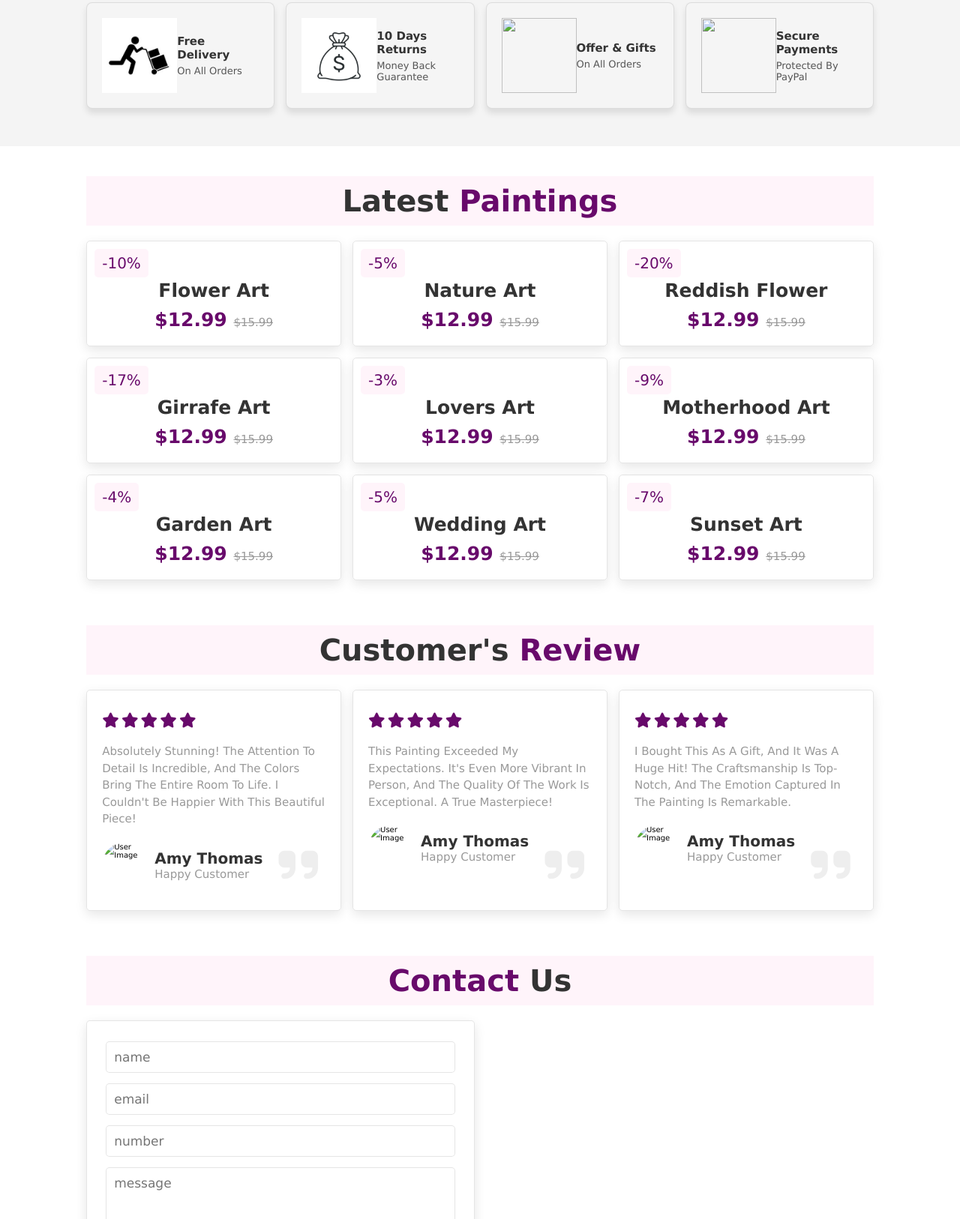
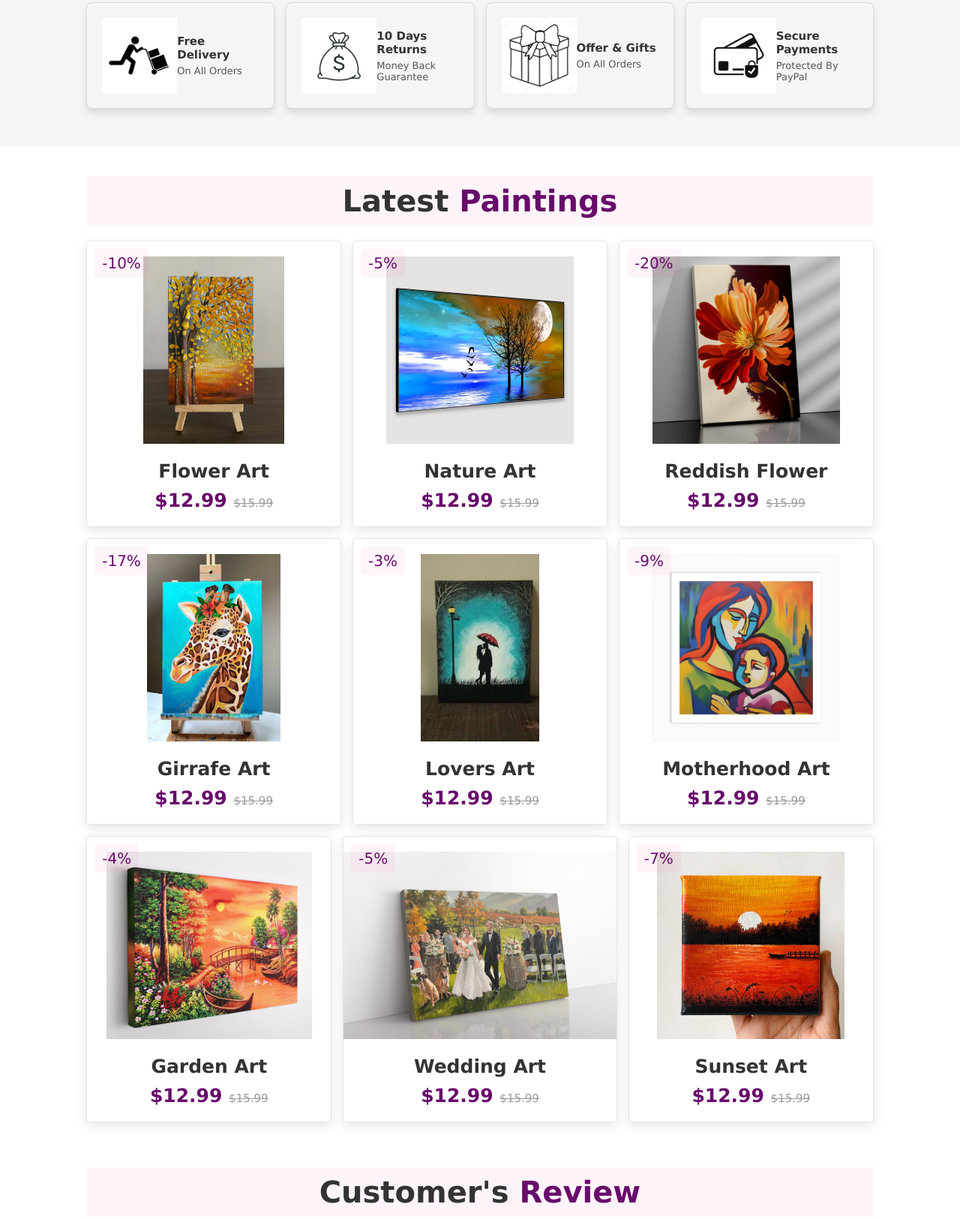
Before and after one commit to Aaisha2004/aaisha.github.io, a plain HTML site: page index.html in a window 1280 px wide. Shown: the part 1321-2947 px from the top of the page at 75% size. Drawn offline with Linux system fonts and the light colour scheme; files whose address does not match are found by name.

Commit message:
index.html

```diff
--- a/index.html
+++ b/index.html
@@ -118,7 +118,7 @@
                     </div>
 
                     <div class="icons">
-                        <img src="../ArtWeb/image/i3.png" alt="" class="icon-gifts">
+                        <img src="i3.png" alt="" class="icon-gifts">
                         <div class="info">
                             <h3>Offer & gifts</h3>
                             <span>On all orders</span>
@@ -126,7 +126,7 @@
                     </div>
 
                     <div class="icons">
-                        <img src="../ArtWeb/image/i4.png" alt="" class="icon-payments">
+                        <img src="i4.png" alt="" class="icon-payments">
                         <div class="info">
                             <h3>Secure Payments</h3>
                             <span>Protected by PayPal</span>
@@ -148,7 +148,7 @@
         <div class="box">
             <span class="discount">-10%</span>
             <div class="image">
-                <img src="../ArtWeb/image/p1.jpg" alt="">
+                <img src="p1.jpg" alt="">
                 <div class="icons">
                     <a href="#" class="fas fa-heart"></a>
                     <a href="#" class="cart-btn">add to cart</a>
@@ -164,7 +164,7 @@
         <div class="box">
             <span class="discount">-5%</span>
             <div class="image">
-                <img src="../ArtWeb/image/p2.jpg" alt="">
+                <img src="p2.jpg" alt="">
                 <div class="icons">
                     <a href="#" class="fas fa-heart"></a>
                     <a href="#" class="cart-btn">add to cart</a>
@@ -180,7 +180,7 @@
         <div class="box">
             <span class="discount">-20%</span>
             <div class="image">
-                <img src="../ArtWeb/image/p3.webp" alt="">
+                <img src="p3.webp" alt="">
                 <div class="icons">
                     <a href="#" class="fas fa-heart"></a>
                     <a href="#" class="cart-btn">add to cart</a>
@@ -196,7 +196,7 @@
         <div class="box">
             <span class="discount">-17%</span>
             <div class="image">
-                <img src="../ArtWeb/image/p4.jpg" alt="">
+                <img src="p4.jpg" alt="">
                 <div class="icons">
                     <a href="#" class="fas fa-heart"></a>
                     <a href="#" class="cart-btn">add to cart</a>
@@ -212,7 +212,7 @@
         <div class="box">
             <span class="discount">-3%</span>
             <div class="image">
-                <img src="../ArtWeb/image/p5.jpg" alt="">
+                <img src="p5.jpg" alt="">
                 <div class="icons">
                     <a href="#" class="fas fa-heart"></a>
                     <a href="#" class="cart-btn">add to cart</a>
@@ -228,7 +228,7 @@
         <div class="box">
             <span class="discount">-9%</span>
             <div class="image">
-                <img src="../ArtWeb/image/p6.avif" alt="">
+                <img src="p6.avif" alt="">
                 <div class="icons">
                     <a href="#" class="fas fa-heart"></a>
                     <a href="#" class="cart-btn">add to cart</a>
@@ -244,7 +244,7 @@
         <div class="box">
             <span class="discount">-4%</span>
             <div class="image">
-                <img src="../ArtWeb/image/p7.jpg" alt="">
+                <img src="p7.jpg" alt="">
                 <div class="icons">
                     <a href="#" class="fas fa-heart"></a>
                     <a href="#" class="cart-btn">add to cart</a>
@@ -260,7 +260,7 @@
         <div class="box">
             <span class="discount">-5%</span>
             <div class="image">
-                <img src="../ArtWeb/image/p8.jpg" alt="">
+                <img src="p8.jpg" alt="">
                 <div class="icons">
                     <a href="#" class="fas fa-heart"></a>
                     <a href="#" class="cart-btn">add to cart</a>
@@ -276,7 +276,7 @@
         <div class="box">
             <span class="discount">-7%</span>
             <div class="image">
-                <img src="../ArtWeb/image/r.webp" alt="">
+                <img src="r.webp" alt="">
                 <div class="icons">
                     <a href="#" class="fas fa-heart"></a>
                     <a href="#" class="cart-btn">add to cart</a>
@@ -309,7 +309,7 @@
             </div>
             <p>Absolutely stunning! The attention to detail is incredible, and the colors bring the entire room to life. I couldn't be happier with this beautiful piece!</p>
             <div class="user">
-                <img src="../ArtWeb/image/u1.jpg" alt="User Image">
+                <img src="u1.jpg" alt="User Image">
                 <div class="user-info">
                     <h3>Amy Thomas</h3>
                     <span>happy Customer</span>
@@ -328,7 +328,7 @@
             </div>
             <p>This painting exceeded my expectations. It's even more vibrant in person, and the quality of the work is exceptional. A true masterpiece!</p>
             <div class="user">
-                <img src="../ArtWeb/image/u2.jpg" alt="User Image">
+                <img src="u2.jpg" alt="User Image">
                 <div class="user-info">
                     <h3>Amy Thomas</h3>
                     <span>happy Customer</span>
@@ -347,7 +347,7 @@
             </div>
             <p>I bought this as a gift, and it was a huge hit! The craftsmanship is top-notch, and the emotion captured in the painting is remarkable.</p>
             <div class="user">
-                <img src="../ArtWeb/image/u3.jpg" alt="User Image">
+                <img src="u3.jpg" alt="User Image">
                 <div class="user-info">
                     <h3>Amy Thomas</h3>
                     <span>happy Customer</span>
@@ -379,7 +379,7 @@
         </form>
 
         <div class="image">
-            <img src="../ArtWeb/image/c1.jpg" alt="">
+            <img src="c1.jpg" alt="">
 
         </div>
 
@@ -427,7 +427,7 @@
             <a href="#">070-1619971</a>
             <a href="mailto:aaishamiswar@gmail.com">aaishamiswar@gmail.com</a>
             <a href="#">Colombo, Sri Lanka</a>
-            <img src="../ArtWeb/image/r1.png" alt="Contact Icon">
+            <img src="r1.png" alt="Contact Icon">
         </div>
 
     </div>
```
